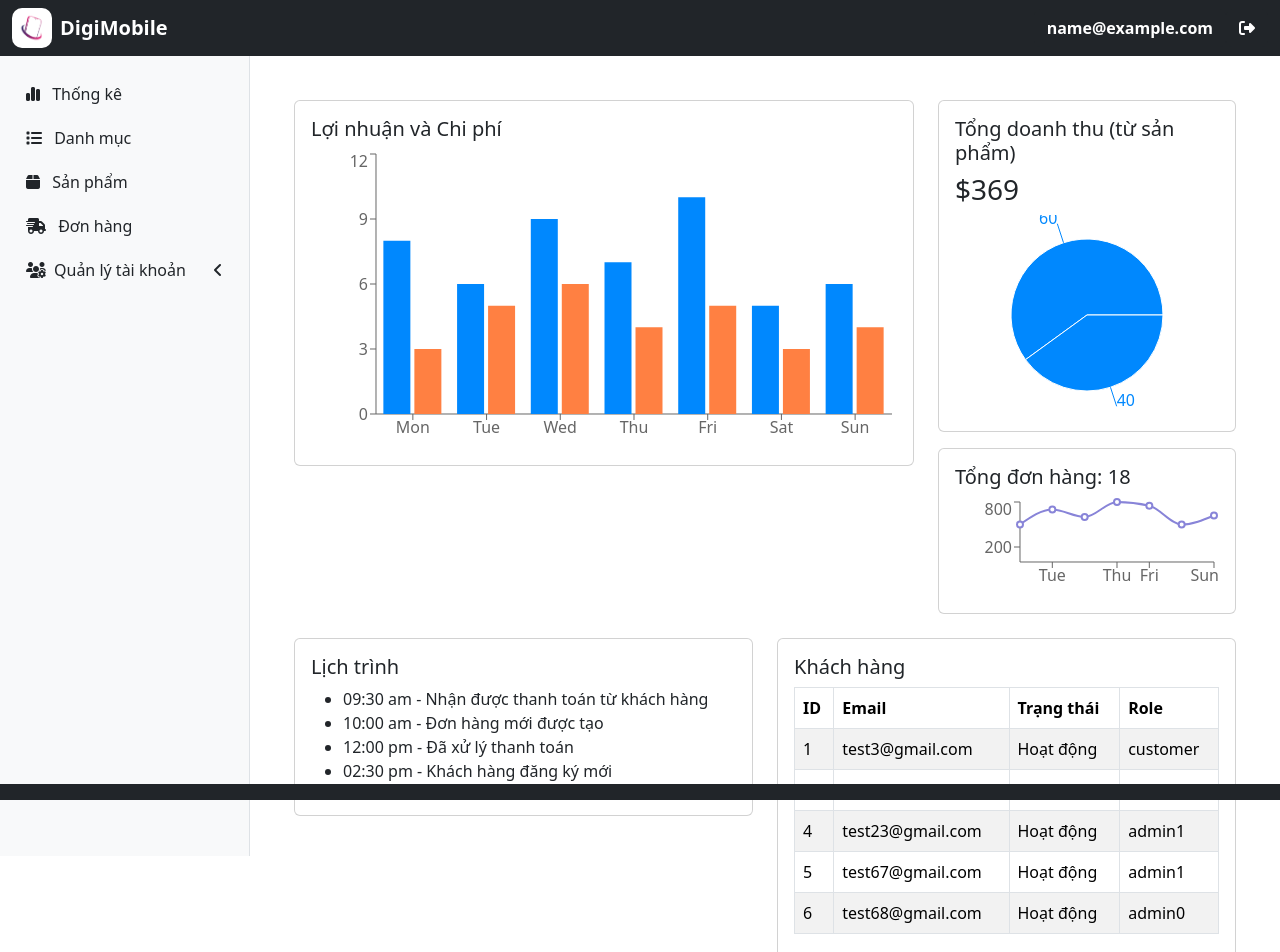
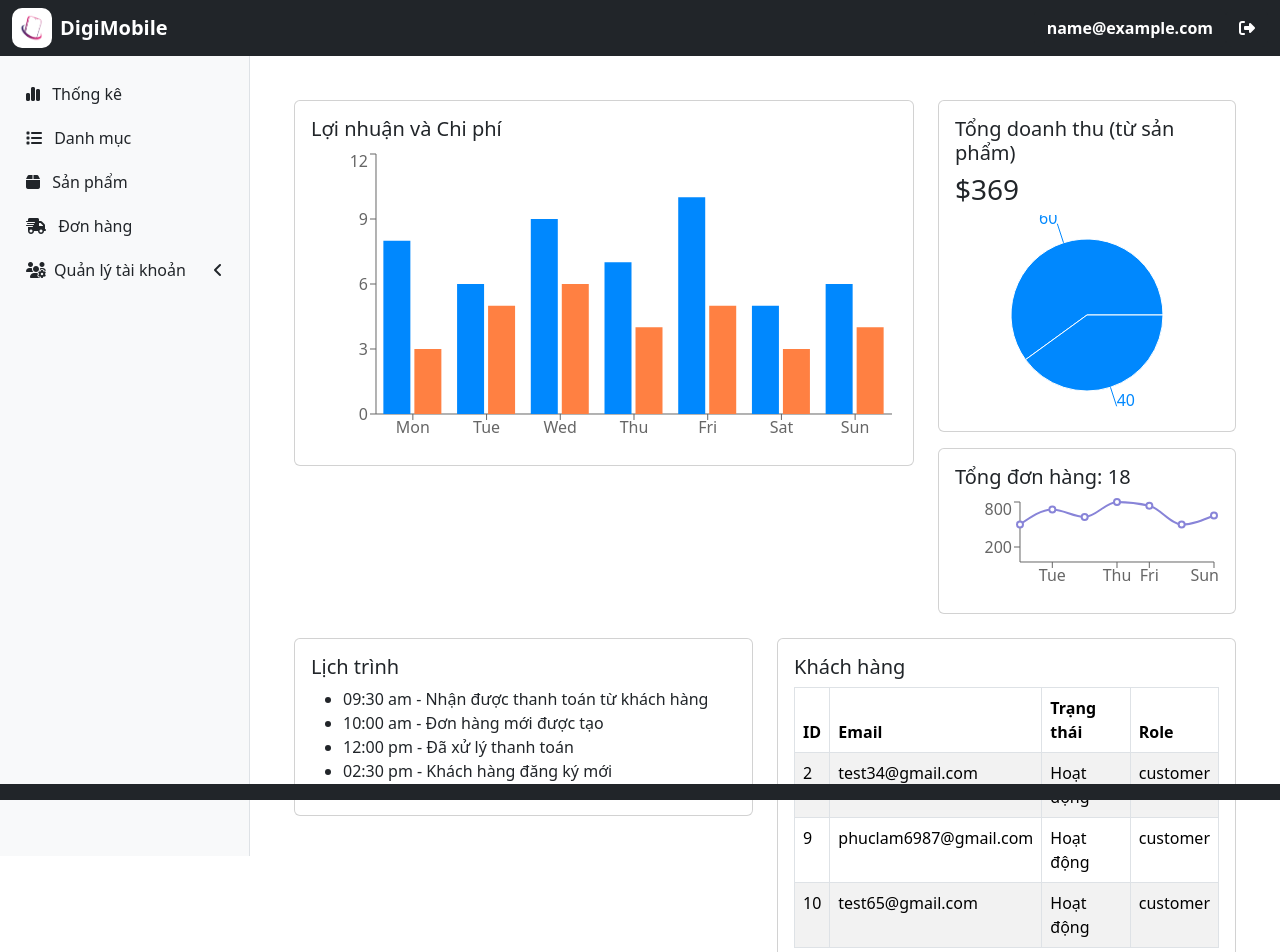
Before and after one commit to LmNgn/DigiMobile, a React (Vite) app: page /admin in a window 1280 px wide. Shown: the top 952 px of the page. Built offline with nearby package versions, Linux system fonts and the light colour scheme; no server answers; data requests are answered from the project's data file; sample sign-in values are in the browser's storage.

Commit message:
Update Home.tsx

```diff
--- a/src/pages/admin/Home.tsx
+++ b/src/pages/admin/Home.tsx
@@ -32,9 +32,10 @@ function Home() {
     { day: "Sun", sales: 620 },
   ];
 
-  const topUsers = users.slice(0, 5); // hoặc lọc theo điều kiện cụ thể hơn nếu có
+  //const topUsers = users.slice(0, 5); // hoặc lọc theo điều kiện cụ thể hơn nếu có
   const totalRevenue = products.reduce((acc: any, item: any) => acc + Number(item.price || 0), 0);
-
+  const filteredUsers = users.filter((user: any) => user.status === true && (user.role === 'customer' || user.role === 'admin'));
+  const topUsers = filteredUsers.slice(0, 5);
   return (
     <Container fluid className="p-4">
       <Row>
```
